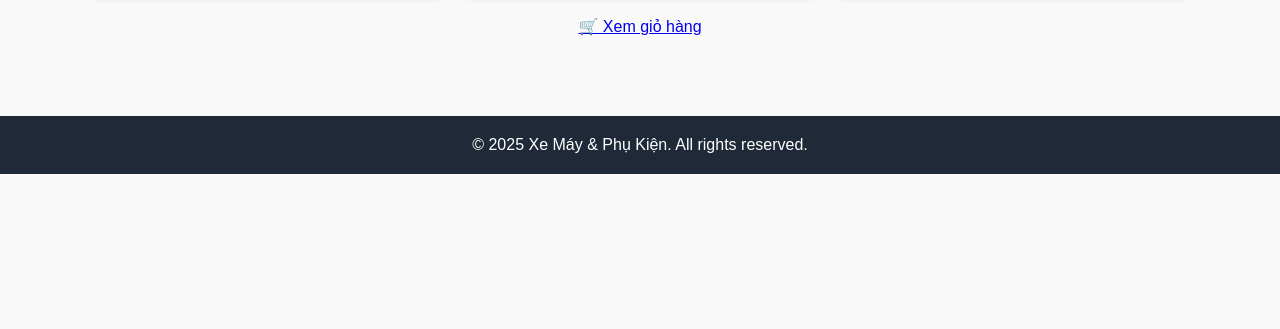
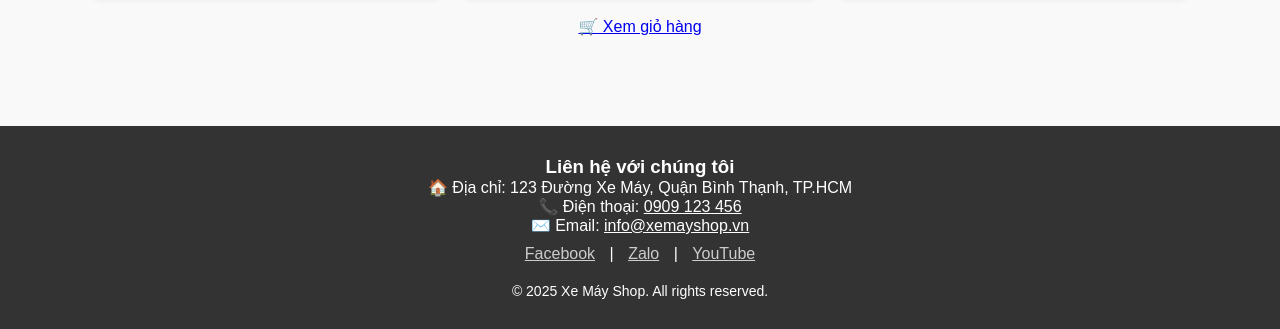
Before and after one commit to quocan01052003/21048321_TrieuQuocAn_BaiTapLonWeb, a plain HTML site: page index.html in a window 1280 px wide. Shown: the part 1398-1727 px from the top of the page. Before the commit the page ends 1572 px from the top, so only its background shows below. Drawn offline with Linux system fonts and the light colour scheme.

Commit message:
Add files via upload

```diff
--- a/index.html
+++ b/index.html
@@ -9,7 +9,7 @@
 <body>
   <header>
     <div class="container">
-      <h1>🏍️ Xe Máy & Phụ Kiện</h1>
+      <h1>🏍️ Xe Máy & Phụ Kiện TQA </h1>
       <nav>
         <a href="#">Trang chủ</a>
         <a href="motorcycles.html">Xe máy</a>
@@ -25,7 +25,6 @@
       <h2>🎉 Chào mừng bạn đến với cửa hàng của chúng tôi! ✨</h2>
       <p>Khám phá những sản phẩm tuyệt vời với giá ưu đãi mỗi ngày!</p>
     </div>
-
   </section>
   <section class="products">
     <div class="container">
@@ -43,11 +42,21 @@
       </div>
   </section>
 
-  <footer>
-    <div class="container">
-      <p>&copy; 2025 Xe Máy & Phụ Kiện. All rights reserved.</p>
+  <footer style="background-color: #333; color: #fff; padding: 30px 0; text-align: center; margin-top: 50px;">
+    <div style="max-width: 800px; margin: auto;">
+      <h3>Liên hệ với chúng tôi</h3>
+      <p>🏠 Địa chỉ: 123 Đường Xe Máy, Quận Bình Thạnh, TP.HCM</p>
+      <p>📞 Điện thoại: <a href="tel:0909123456" style="color: #fff;">0909 123 456</a></p>
+      <p>✉️ Email: <a href="mailto:info@xemayshop.vn" style="color: #fff;">info@xemayshop.vn</a></p>
+      <div style="margin-top: 10px;">
+        <a href="#" style="color: #ccc; margin: 0 10px;">Facebook</a> |
+        <a href="#" style="color: #ccc; margin: 0 10px;">Zalo</a> |
+        <a href="#" style="color: #ccc; margin: 0 10px;">YouTube</a>
+      </div>
+      <p style="margin-top: 20px; font-size: 14px;">© 2025 Xe Máy Shop. All rights reserved.</p>
     </div>
   </footer>
+
   <script src="app.js"></script>
 </body>
 </html>
```
